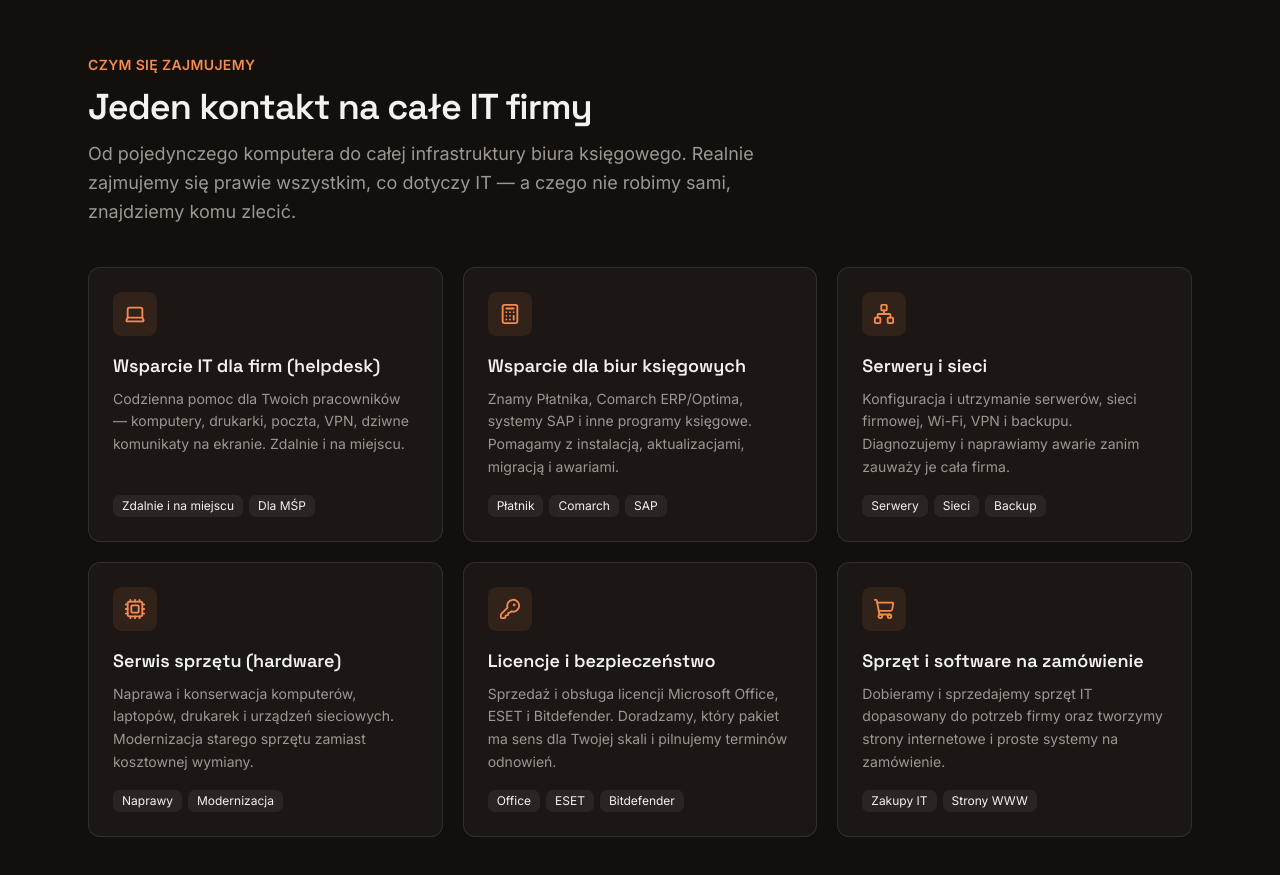
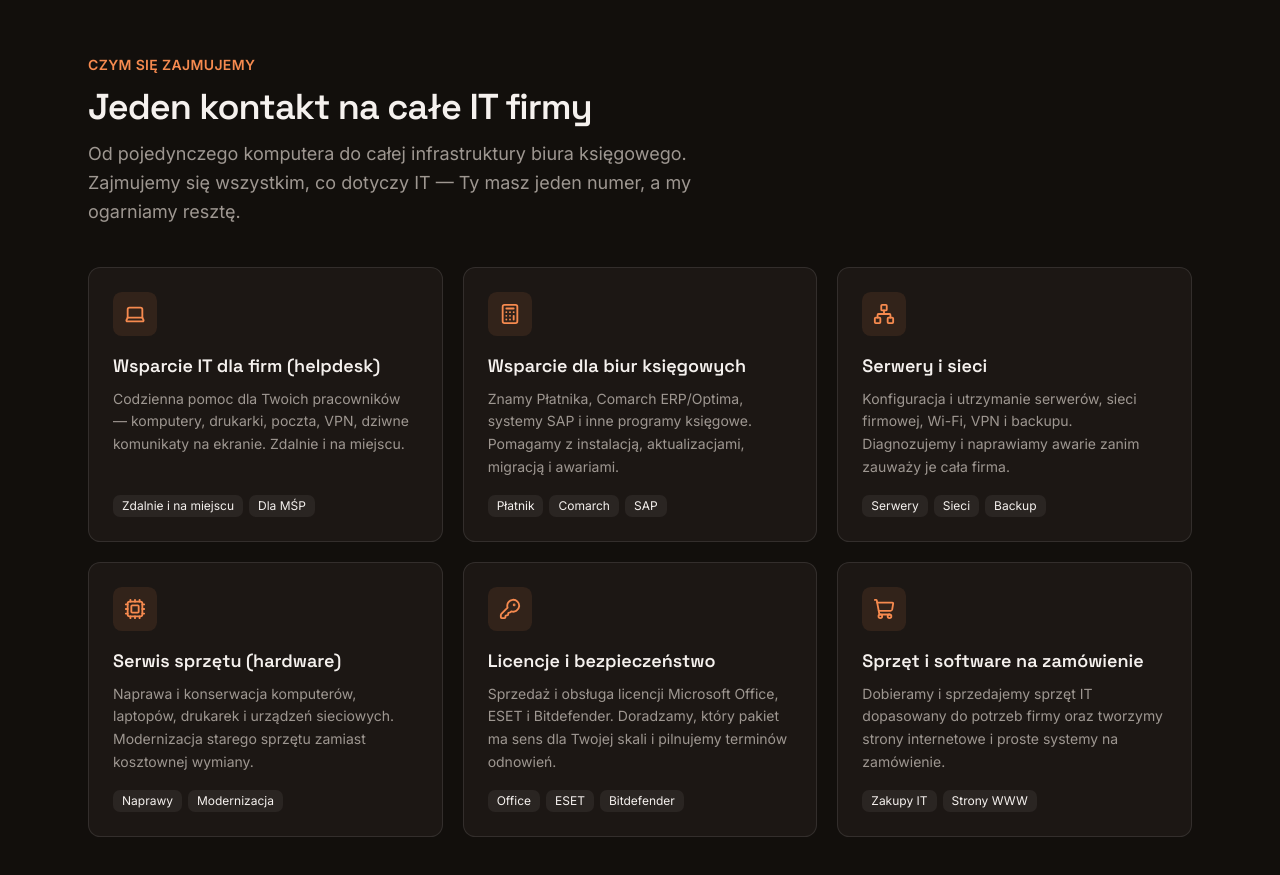
Before and after one commit to Mat01K/pewny-informatyk-1o, a Next.js app: page / in a window 1280 px wide. Shown: the part 1660-2535 px from the top of the page. Built offline with nearby package versions, Linux system fonts and the light colour scheme.

Commit message:
feat: update services description for clearer IT support message\n\nUpdated the services description to emphasize comprehensive IT support with a single contact point.

```diff
--- a/components/services.tsx
+++ b/components/services.tsx
@@ -60,8 +60,8 @@ export function Services() {
           </h2>
           <p className="mt-3 text-pretty text-lg leading-relaxed text-muted-foreground">
             Od pojedynczego komputera do całej infrastruktury biura
-            księgowego. Realnie zajmujemy się prawie wszystkim, co dotyczy
-            IT — a czego nie robimy sami, znajdziemy komu zlecić.
+            księgowego. Zajmujemy się wszystkim, co dotyczy IT — Ty masz
+            jeden numer, a my ogarniamy resztę.
           </p>
         </div>
 
```
